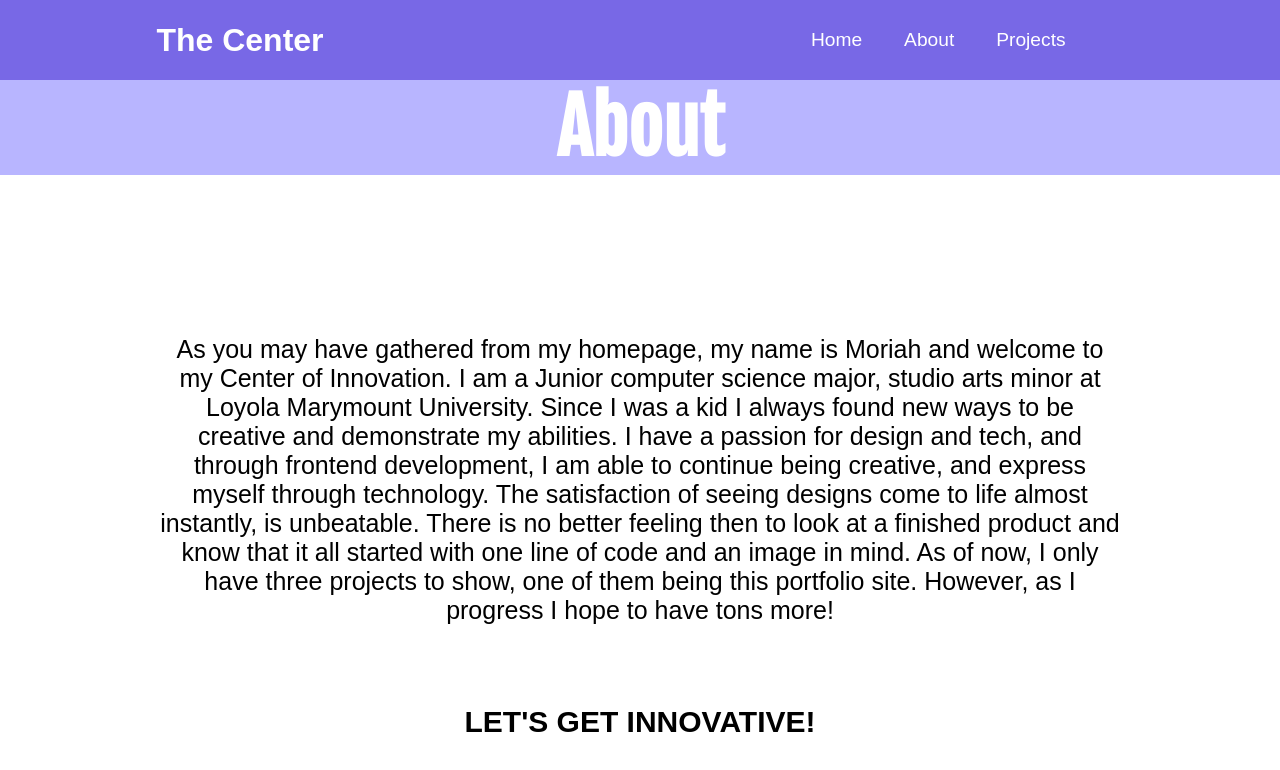
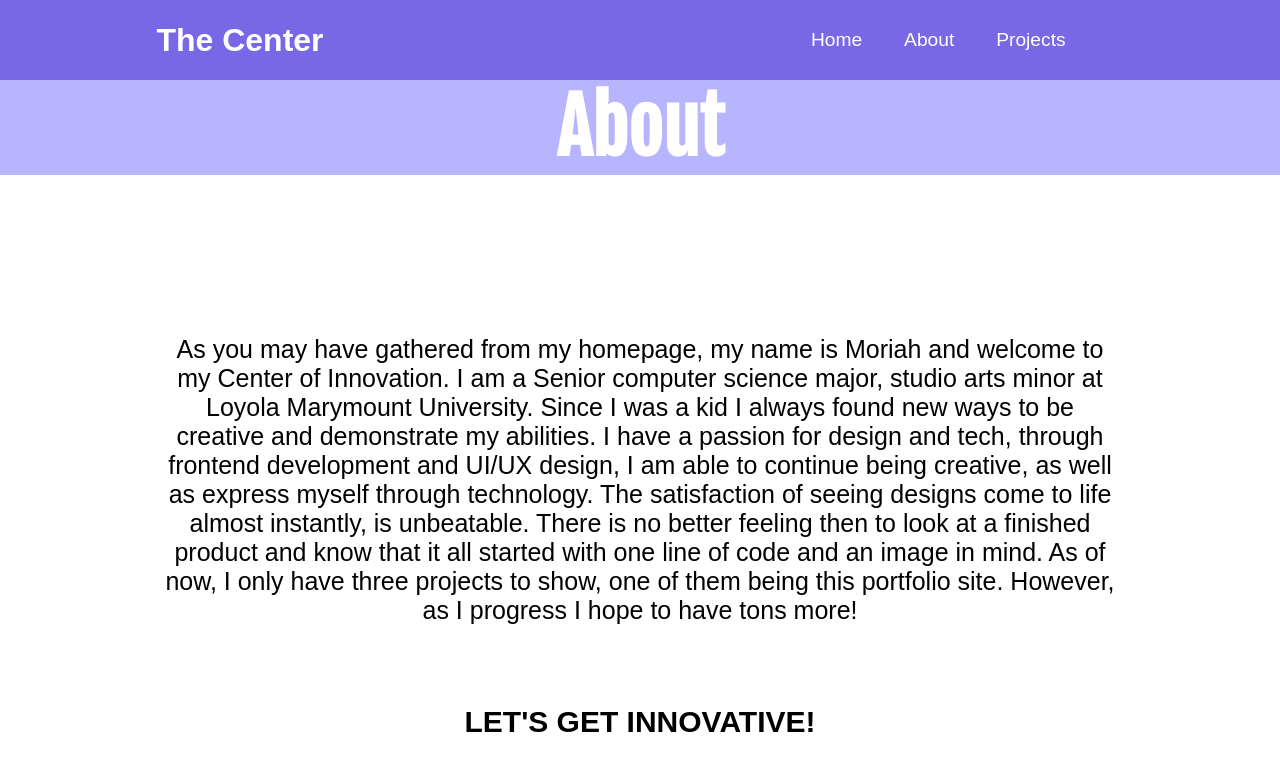
Before and after one commit to mscott44/Portfolio, a React (Create React App) app: page /about in a window 1280 px wide. Shown: the top 770 px of the page. Built offline with nearby package versions, Linux system fonts and the light colour scheme.

Commit message:
edited about page

```diff
--- a/src/components/pages/About.js
+++ b/src/components/pages/About.js
@@ -8,17 +8,17 @@ function About() {
       <div className="about-text">
         <p>
           As you may have gathered from my homepage, my name is Moriah and
-          welcome to my Center of Innovation. I am a Junior computer science
+          welcome to my Center of Innovation. I am a Senior computer science
           major, studio arts minor at Loyola Marymount University. Since I was a
           kid I always found new ways to be creative and demonstrate my
-          abilities. I have a passion for design and tech, and through frontend
-          development, I am able to continue being creative, and express myself
-          through technology. The satisfaction of seeing designs come to life
-          almost instantly, is unbeatable. There is no better feeling then to
-          look at a finished product and know that it all started with one line
-          of code and an image in mind. As of now, I only have three projects to
-          show, one of them being this portfolio site. However, as I progress I
-          hope to have tons more!
+          abilities. I have a passion for design and tech, through frontend
+          development and UI/UX design, I am able to continue being creative, as
+          well as express myself through technology. The satisfaction of seeing
+          designs come to life almost instantly, is unbeatable. There is no
+          better feeling then to look at a finished product and know that it all
+          started with one line of code and an image in mind. As of now, I only
+          have three projects to show, one of them being this portfolio site.
+          However, as I progress I hope to have tons more!
         </p>
       </div>
       <p className="about-adios"> LET'S GET INNOVATIVE! </p>
```
